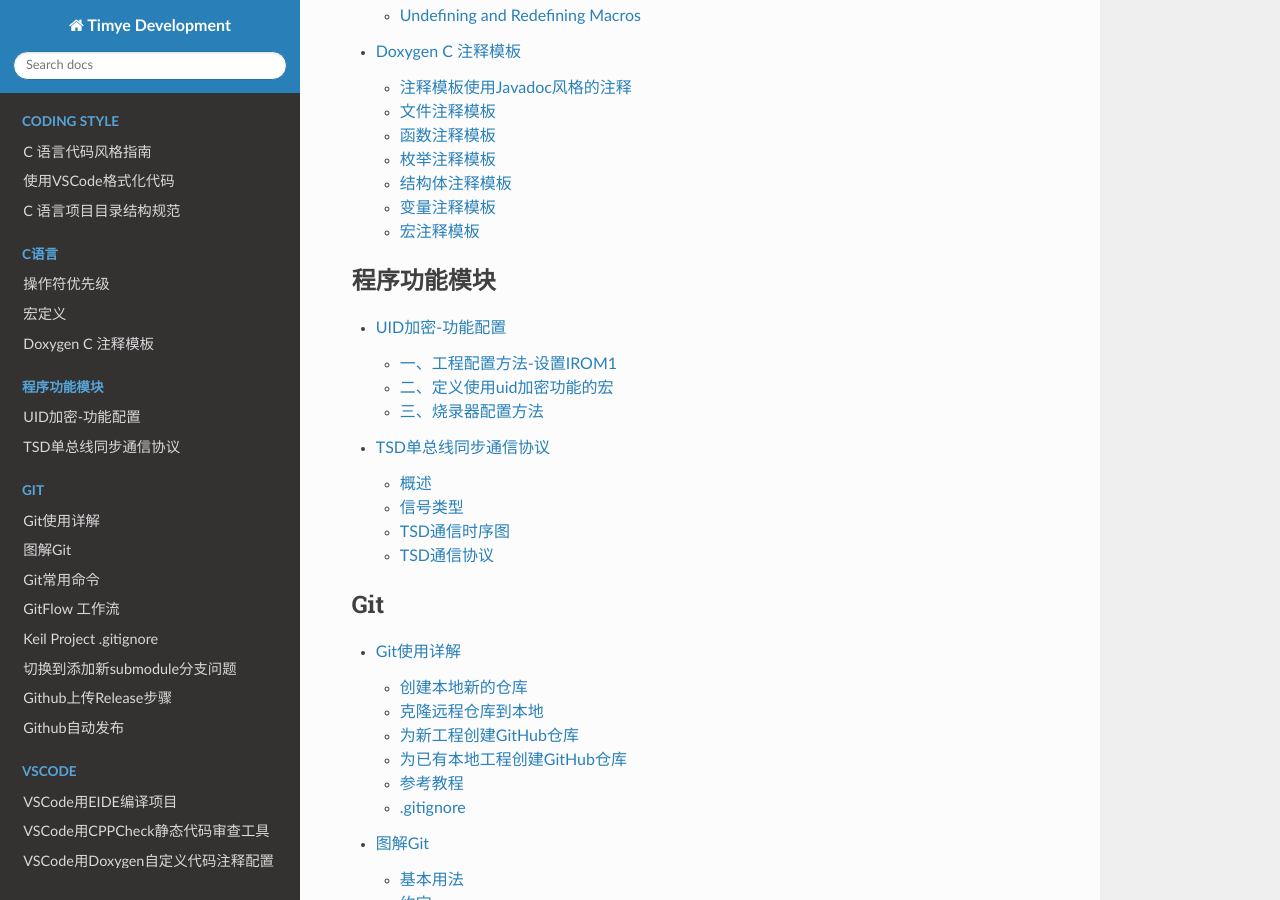
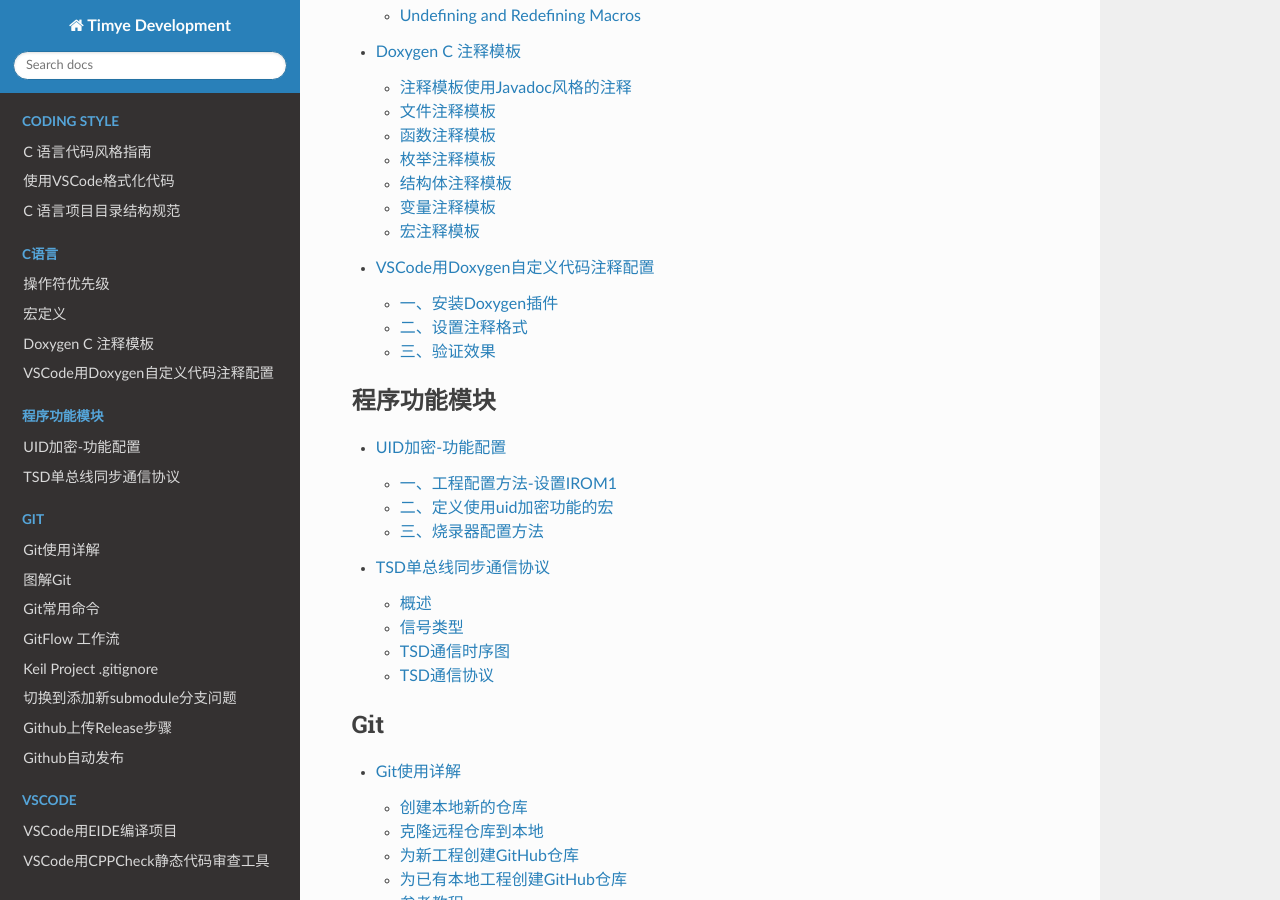
Before and after one commit to tpq7/development, a Sphinx documentation site: the page built from docs/index.rst, in a window 1280 px wide and 900 px high, scrolled down 884 px. Built offline with Sphinx 7.4.7 and the Read the Docs theme 3.1.0, drawn with Linux system fonts in a browser that asks for light colours; pages that are not in the unit, such as notebooks, are missing from menus; some of the changed text lies outside the part shown.

Commit message:
将Doxygen相关的文档放一起

```diff
--- a/docs/index.rst
+++ b/docs/index.rst
@@ -22,6 +22,7 @@
    CLang/C Operator Precedence
    CLang/macros
    CLang/docxygen_format
+   VSCode/VSCode用Doxygen自定义代码注释配置
 
 .. toctree::
    :maxdepth: 2
```
Also changed, not shown: other parts of docs/index.rst (+0 -1 lines).
